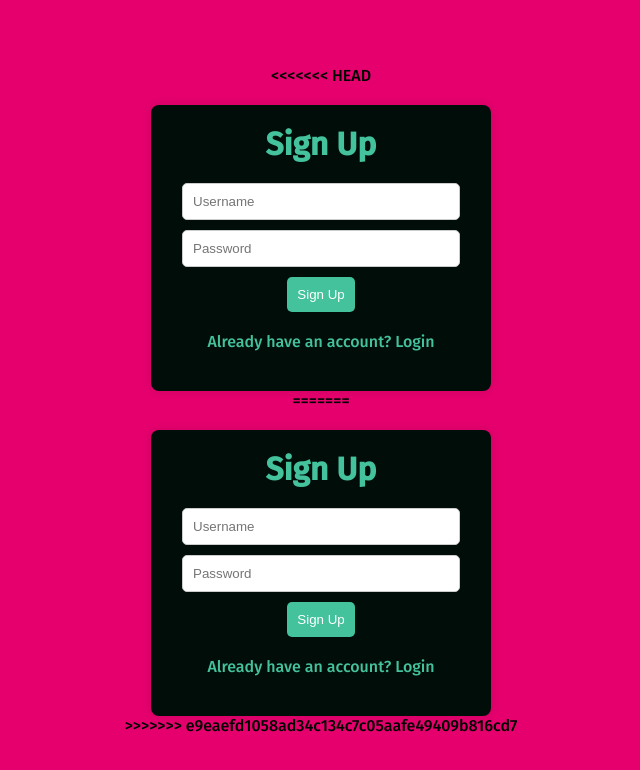
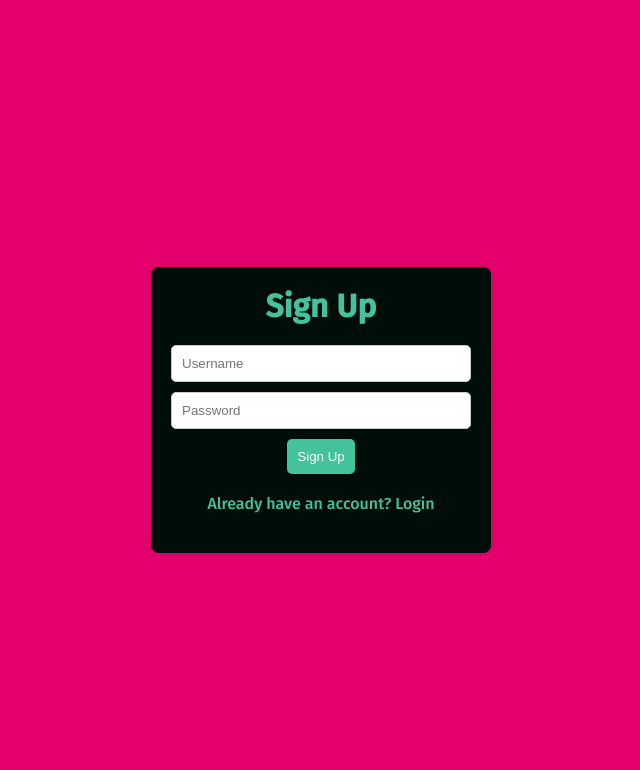
Before and after one commit to dickdangle/MGC.app, a plain HTML site: page signup.html in a window 1280 px wide. Shown: the whole page, without its empty margins (319-959 px from the left). Drawn offline with Linux system fonts and the light colour scheme.

Commit message:
Resolved merge conflicts in signup.html

```diff
--- a/signup.html
+++ b/signup.html
@@ -1,4 +1,3 @@
-<<<<<<< HEAD
 <!DOCTYPE html>
 <html lang="en">
 <head>
@@ -21,27 +20,3 @@
     <script src="users.js"></script>
 </body>
 </html>
-=======
-<!DOCTYPE html>
-<html lang="en">
-<head>
-    <meta charset="UTF-8">
-    <meta name="viewport" content="width=device-width, initial-scale=1.0">
-    <title>Deadpool - Sign Up</title>
-    <link rel="stylesheet" href="styles.css">
-    <link href="https://fonts.googleapis.com/css2?family=Fira+Sans:wght@500&display=swap" rel="stylesheet">
-</head>
-<body>
-    <div class="container">
-        <h1>Sign Up</h1>
-        <div class="controls">
-            <input type="text" id="signup-username" placeholder="Username">
-            <input type="password" id="signup-password" placeholder="Password">
-            <button onclick="signup()">Sign Up</button>
-        </div>
-        <a href="login.html">Already have an account? Login</a>
-    </div>
-    <script src="users.js"></script>
-</body>
-</html>
->>>>>>> e9eaefd1058ad34c134c7c05aafe49409b816cd7
```
